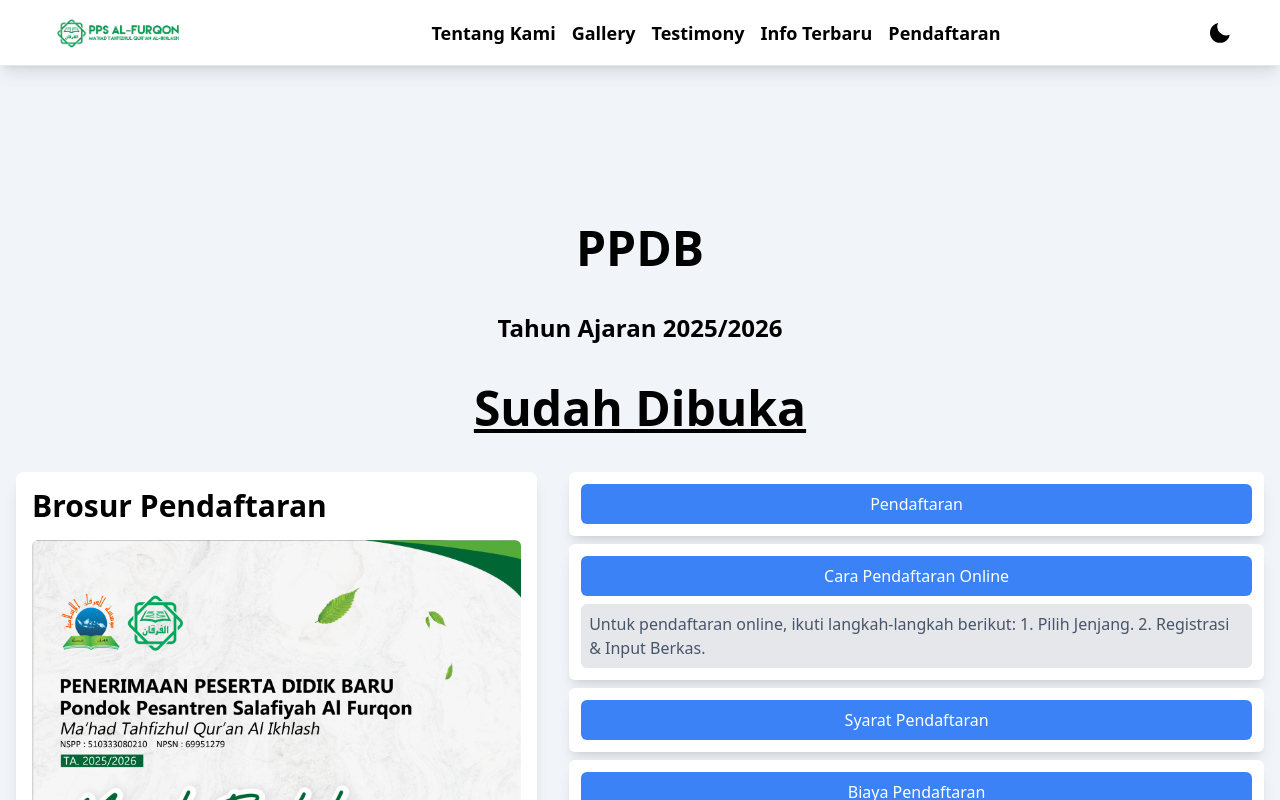
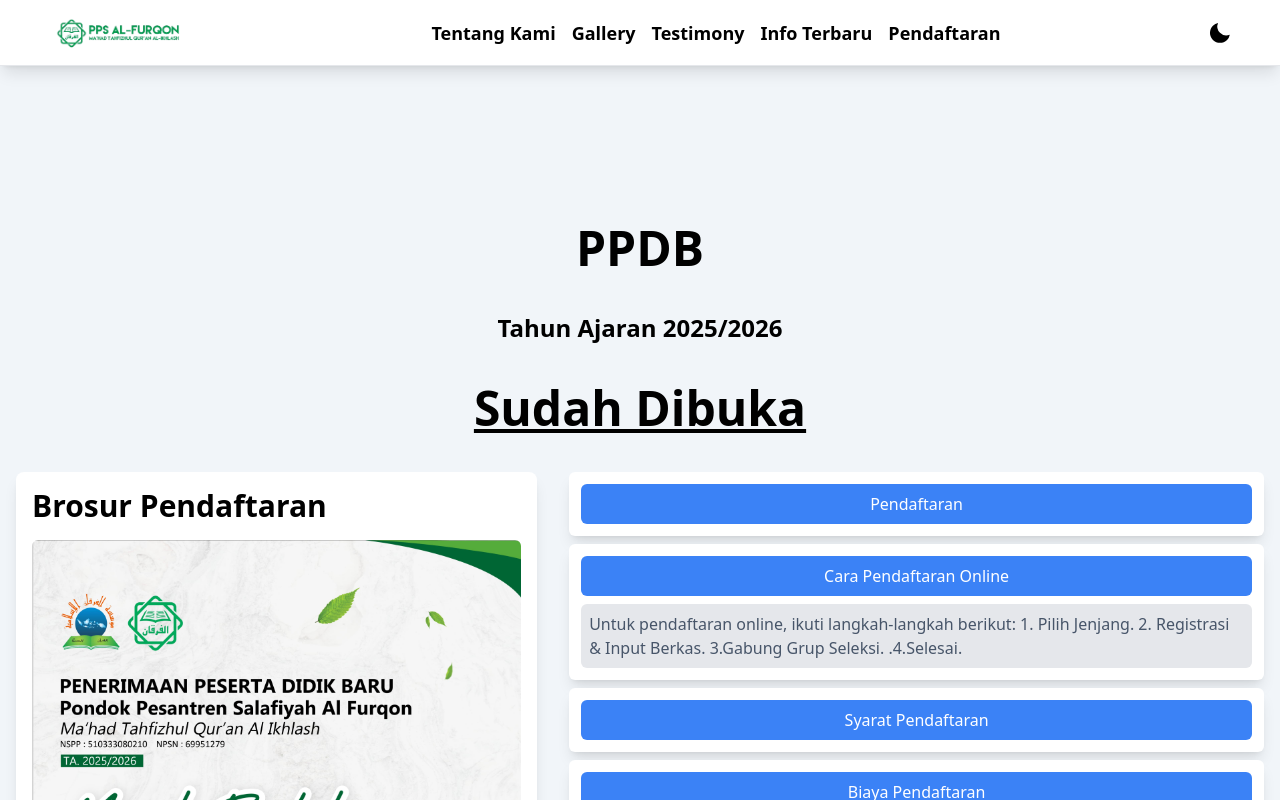
Before and after one commit to anwarchoirawr/pendaftaran-pps, a React (Vite) app: page /pendaftaran in a window 1280 px wide. Both pictures are taken after a click on the button "Cara Pendaftaran Online". Shown: the top 800 px of the page. Built offline with nearby package versions, Linux system fonts and the light colour scheme.

Commit message:
merubah cara daftar online

```diff
--- a/src/components/Pendaftaran/Pendaftaran.jsx
+++ b/src/components/Pendaftaran/Pendaftaran.jsx
@@ -110,7 +110,7 @@
       </button>
       {activeIndex === 1 && (
         <div className="bg-gray-200 dark:bg-slate-700 text-slate-600 dark:text-slate-400 p-2 rounded-md mt-2 max-h-32 overflow-y-auto">
-          <p>Untuk pendaftaran online, ikuti langkah-langkah berikut: 1. Pilih Jenjang. 2. Registrasi & Input Berkas.
+          <p>Untuk pendaftaran online, ikuti langkah-langkah berikut: 1. Pilih Jenjang. 2. Registrasi & Input Berkas. 3.Gabung Grup Seleksi. .4.Selesai.
               {/* <Link
                 to="/tonton-video"
                 className="block mt-4 flex items-center bg-red-500 text-white px-6 py-2 rounded-md text-center text-2xl"
```
